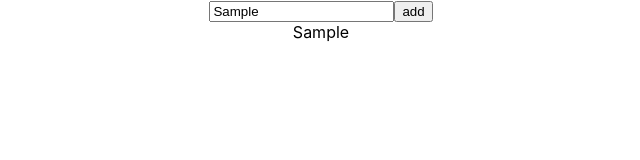
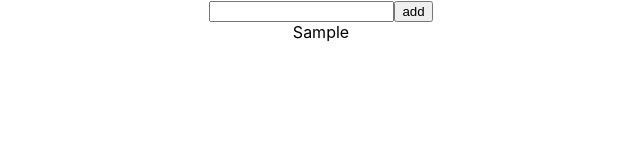
Before and after one commit to JoeHO888/react-do_API_TATP, a React (Create React App) app: page / in a window 1280 px wide. Both pictures are taken after typing "Sample" into the empty fields and a click on the button "add". Shown: the top 160 px of the page, without its empty margins (319-959 px from the left). Built offline with nearby package versions, Linux system fonts and the light colour scheme.

Commit message:
feat: clear input after clicking add button

```diff
--- a/src/components/TodoInput.js
+++ b/src/components/TodoInput.js
@@ -1,17 +1,19 @@
 import React, { Component } from 'react'
-import { dispatch } from 'rxjs/internal/observable/pairs';
 
 export default class TodoInput extends Component {
+  state = {input: ''}
   getInput = (event) => {
-    this.input = event.target.value
+    const input = event.target.value
+    this.setState({input})
   }
   dispatch = () => {
-    this.props.onNewTodoAdded(this.input)
+    this.props.onNewTodoAdded(this.state.input)
+    this.setState({ input: '' })
   }
   render() {
     return (
       <div>
-        <input onChange={this.getInput}/>
+        <input onChange={this.getInput} value={this.state.input}/>
         <button onClick={this.dispatch}>add</button>
       </div>
     )
--- a/src/components/TodoList.js
+++ b/src/components/TodoList.js
@@ -11,7 +11,7 @@ export default class TodoList extends Component {
     return (
       <div>
         <TodoInput onNewTodoAdded={this.addNewTodo}/>
-        {this.state.todos.map(todo => <div>{todo}</div>)}
+        {this.state.todos.map((todo, i) => <div key={i}>{todo}</div>)}
       </div>
     )
   }
```
